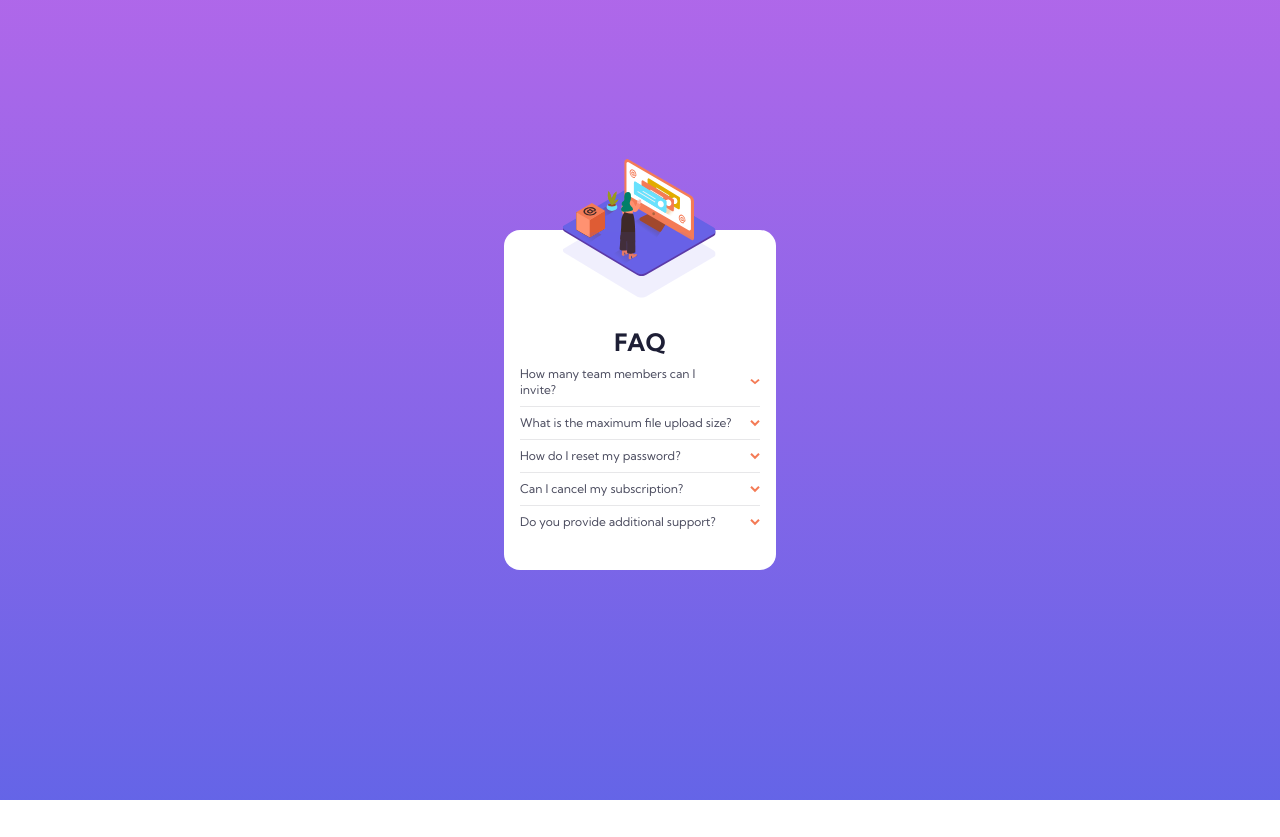
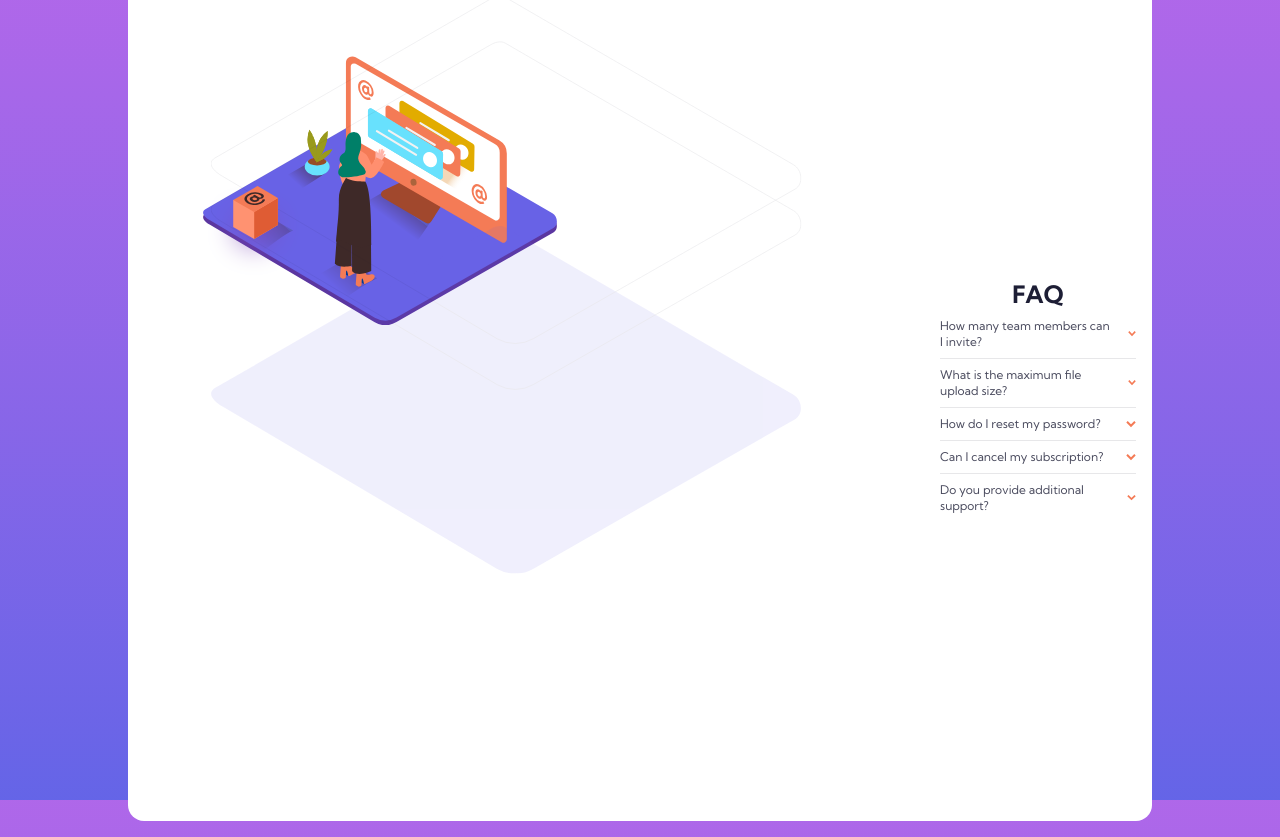
Before and after one commit to PJxDev/faq-accordion-card, a Next.js app: page / in a window 1280 px wide. Before the commit the page ends 800 px from the top, so only its background shows below. Built offline with nearby package versions, Linux system fonts and the light colour scheme.

Commit message:
headers showed

```diff
--- a/pages/index.js
+++ b/pages/index.js
@@ -1,7 +1,10 @@
 import Head from "next/head";
 import Image from "next/image";
 import img1 from "../images/illustration-woman-online-mobile.svg";
+import img2 from "../images/illustration-woman-online-desktop.svg";
+import box from "../images/illustration-box-desktop.svg";
 import sha1 from "../images/bg-pattern-mobile.svg";
+import sha2 from "../images/bg-pattern-desktop.svg";
 import arrow from "../images/icon-arrow-down.svg";
 import { useEffect, useState } from "react";
 
@@ -9,7 +12,9 @@ export default function Home() {
   const [oldActive, setOldActive] = useState(0);
 
   useEffect(() => {
-    const buttons = document.querySelector("section").querySelectorAll("header");
+    const buttons = document
+      .querySelector("section")
+      .querySelectorAll("header");
     const questions = document.querySelectorAll("h2");
     const answers = document.querySelectorAll("p");
 
@@ -41,23 +46,42 @@ export default function Home() {
         />
         <title>Frontend Mentor | FAQ Accordion Card</title>
       </Head>
-      <main className=" bg-[white] || text-xs text-center font-body || m-4 max-w-5xl min-w-fit rounded-2xl p-4 pt-8 pb-10  || flex flex-col justify-center items-center gap-2">
-        <header className="relative pt-16">
+      <main className=" bg-[white]
+                      || text-xs text-center font-body
+                      || m-4 max-w-5xl min-w-fit rounded-2xl p-4 pt-8 pb-10
+                      || flex sm:flex-col justify-center items-center gap-2
+                      || flex-row">
+        <header className="relative">
           <Image
             alt="Woman with a blackboard"
             src={img1}
-            className="absolute -top-16 scale-[300%]"
+            className="sm:absolute sm:scale-100 sm:top-[-8.5rem] md:absolute md:scale-0 md:top-0"
+          />
+          <Image
+            alt="Woman with a blackboard"
+            src={img2}
+            className="absolute sm:scale-0 sm:top-[-8.5rem] md:scale-75"
           />
           <Image
             alt="Shadow of the picture"
             src={sha1}
-            className="absolute -top-2 scale-[300%]"
+            className="sm:relative sm:scale-100 sm:-top-8 md:absolute md:scale-0 md:top-0"
           />
-          <h1 className="text-2xl font-bold text-veryDarkDesaturatedBlue">
+          <Image
+            alt="Shadow of the picture"
+            src={sha2}
+            className="sm:absolute sm:scale-0 sm:-top-8 md:relative md:scale-75 md:bottom-28 md:right-8"
+          />
+          <Image
+            alt="Shadow of the picture"
+            src={box}
+            className="sm:absolute sm:scale-0 md:absolute md:scale-50 top-32 left-4"
+          />
+        </header>
+        <section className="max-w-[15rem] flex flex-col gap-2 text-darkGrayishBlue text-left">
+          <h1 className="text-2xl text-center font-bold text-veryDarkDesaturatedBlue">
             FAQ
           </h1>
-        </header>
-        <section className="max-w-[15rem] flex flex-col gap-2 text-darkGrayishBlue text-left">
           <article className="relative">
             <header className="flex flex-row gap-4 justify-between text-veryDarkGrayishBlue  hover:text-softRed hover:cursor-pointer">
               <h2>How many team members can I invite?</h2>
--- a/tailwind.config.js
+++ b/tailwind.config.js
@@ -5,6 +5,10 @@ module.exports = {
     "./components/**/*.{js,ts,jsx,tsx}",
   ],
   theme: {
+    screens: {
+      'sm': { 'max': '767px' },
+      'md': '768px',
+    },
     colors: {
       veryDarkDesaturatedBlue: "hsl(238, 29%, 16%)",
       softRed: "hsl(14, 88%, 65%)",
```
